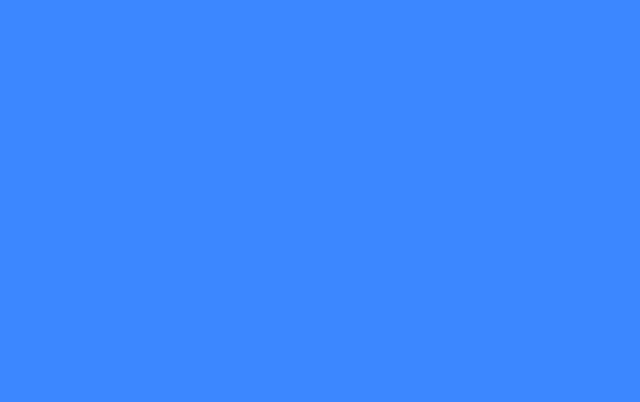
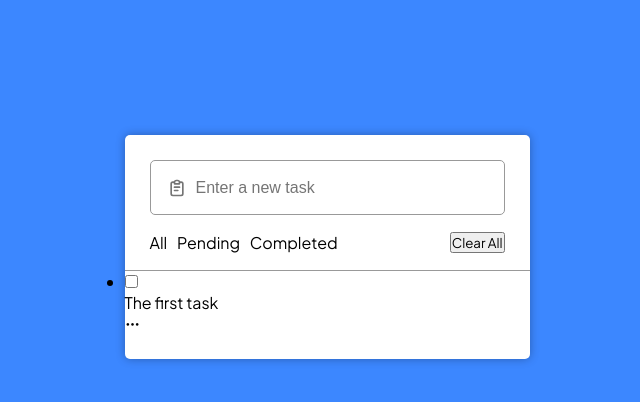
Before and after one commit to lus-felipe/learning-git, a website built with Vite: page index.html in a window 1280 px wide. Shown: the whole page, without its empty margins (313-953 px from the left). Built offline with nearby package versions, Linux system fonts and the light colour scheme; a web font is replaced by a local one.

Commit message:
First little changes

```diff
--- a/index.html
+++ b/index.html
@@ -5,10 +5,49 @@
     <link rel="icon" type="image/svg+xml" href="/vite.svg" />
     <meta name="viewport" content="width=device-width, initial-scale=1.0" />
     <link rel="stylesheet" href="styles/style.css" />
+    <!-- IconScout -->
+    <link
+      rel="stylesheet"
+      href="https://unicons.iconscout.com/release/v4.0.8/css/line.css"
+    />
     <title>Vite App</title>
   </head>
   <body>
-    <div class="todo"></div>
-    <script type="module" src="/main.js"></script>
+    <div class="todo">
+      <div class="todo__header">
+        <img
+          src="assets/clipboard-notes.svg"
+          class="todo__icon"
+          alt="notes icon"
+        />
+        <input
+          type="text"
+          class="todo__input"
+          name=""
+          id=""
+          placeholder="Enter a new task"
+        />
+      </div>
+      <div class="todo__controls">
+        <div class="todo__filters">
+          <span id="all">All</span>
+          <span id="pending">Pending</span>
+          <span id="completed">Completed</span>
+        </div>
+        <button class="todo__clear-all-btn">Clear All</button>
+      </div>
+      <ul class="todo__task-box">
+        <li class="todo__task">
+          <label for="">
+            <input type="checkbox" name="" id="" />
+            <p>The first task</p>
+          </label>
+          <div class="todo__task__options">
+            <i class="uil uil-ellipsis-h"></i>
+          </div>
+        </li>
+      </ul>
+    </div>
+    <script type="module" src="js/script.js"></script>
   </body>
 </html>
--- /dev/null
+++ b/styles/sections/header.css
@@ -0,0 +1,41 @@
+.todo__header {
+  height: 55px;
+  position: relative;
+  padding: 0 25px;
+}
+
+.todo__icon {
+  position: absolute;
+  top: 50%;
+  transform: translate(17px, -50%);
+  width: 20px;
+  height: 20px;
+  object-fit: contain;
+}
+
+.todo__input {
+  width: 100%;
+  height: 100%;
+  padding: 0 20px 0 45px;
+  border-radius: 5px;
+  outline: none;
+  border: 1px solid #999;
+
+  font-size: inherit;
+}
+
+.todo__controls {
+  display: flex;
+  justify-content: space-between;
+  align-items: center;
+  padding: 17px 25px;
+  border-bottom: 1px solid #999;
+}
+
+.todo__controls span {
+  margin-right: 7px;
+}
+
+.todo__controls span:last-child {
+  margin-right: 0;
+}
--- a/styles/style.css
+++ b/styles/style.css
@@ -1,3 +1,9 @@
+@import url("https://fonts.googleapis.com/css2?family=Playfair+Display:ital,wght@0,400;0,700;1,900&display=swap");
+@import url("https://fonts.googleapis.com/css2?family=Plus+Jakarta+Sans:wght@200;300;400;700;800&display=swap");
+
+/* Other imports */
+@import url(sections/header.css);
+
 * {
   box-sizing: border-box;
   margin: 0;
@@ -5,9 +11,29 @@
 }
 
 :root {
+  /* FONTS */
+  --Playfair-Display: "Playfair Display", sans-serif;
+  --Plus-Jakarta-Sans: "Plus Jakarta Sans", sans-serif;
+
+  /* COLORS */
   --blue-color: #3c87ff;
 }
 
 body {
+  font-family: var(--Plus-Jakarta-Sans);
+
   background-color: var(--blue-color);
 }
+
+button {
+  font-family: inherit;
+}
+
+.todo {
+  background-color: #fff;
+  max-width: 405px;
+  margin: 135px auto;
+  border-radius: 5px;
+  padding: 25px 0;
+  box-shadow: 0 0 10px rgba(0, 0, 0, 0.3);
+}
```
Also changed, not shown: assets/clipboard-notes.svg (added), js/script.js (added).
